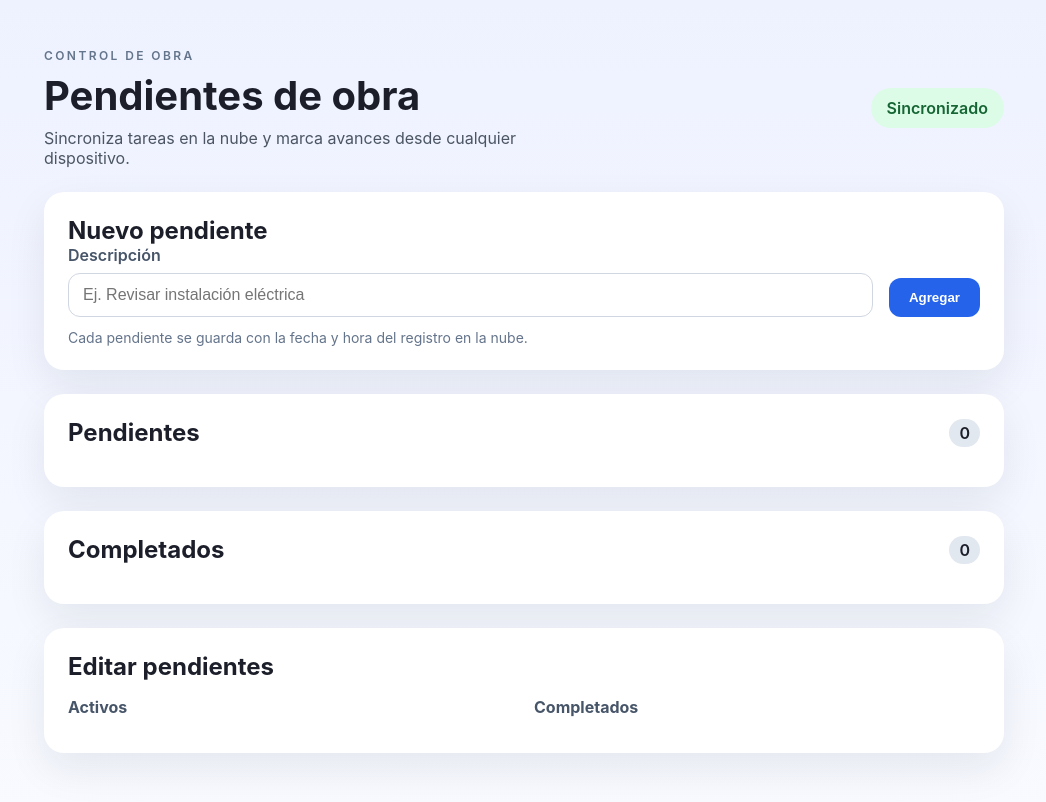
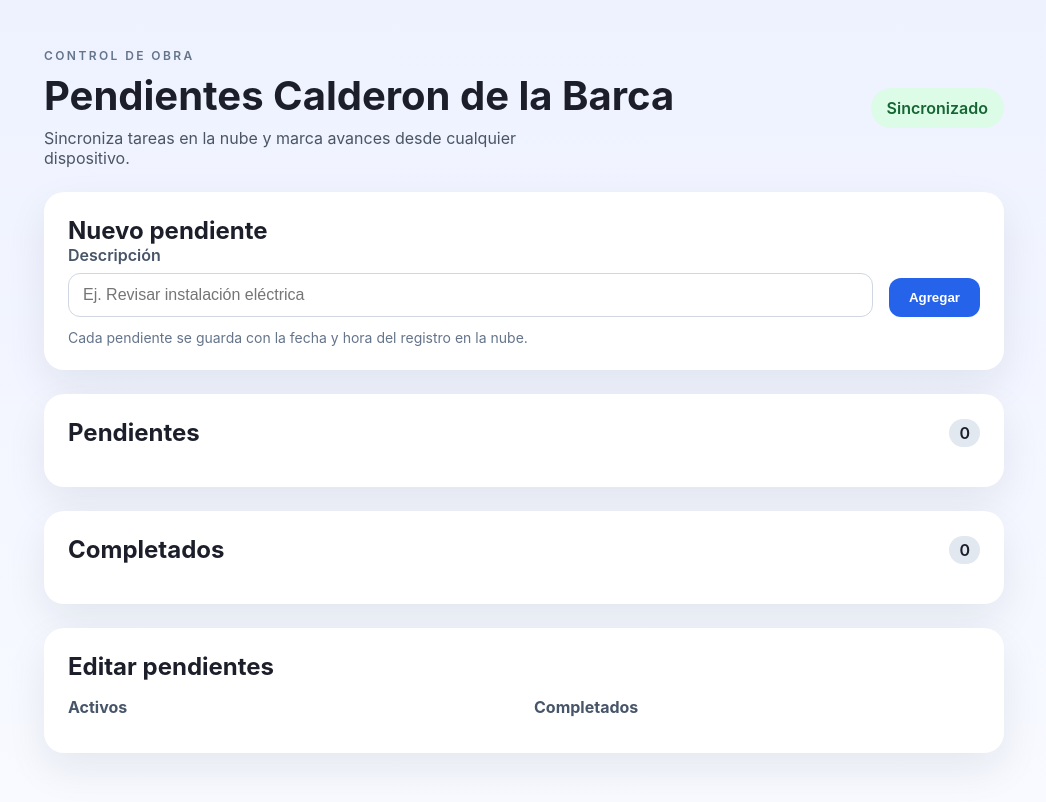
Before and after one commit to pepms1/Pendientes-de-Obra, a plain HTML site: page index.html in a window 1280 px wide. Shown: the whole page, without its empty margins (116-1162 px from the left). Drawn offline with Linux system fonts and the light colour scheme; no server answers.

Commit message:
Actualizar nombre de la página principal

```diff
--- a/index.html
+++ b/index.html
@@ -3,7 +3,7 @@
   <head>
     <meta charset="UTF-8" />
     <meta name="viewport" content="width=device-width, initial-scale=1.0" />
-    <title>Pendientes Calderón de la Barca</title>
+    <title>Pendientes Calderon de la Barca</title>
     <link rel="stylesheet" href="styles.css" />
   </head>
   <body>
@@ -11,7 +11,7 @@
       <header class="app__header">
         <div>
           <p class="app__eyebrow">Control de obra</p>
-          <h1>Pendientes de obra</h1>
+          <h1>Pendientes Calderon de la Barca</h1>
           <p class="app__subtitle">
             Sincroniza tareas en la nube y marca avances desde cualquier dispositivo.
           </p>
```
